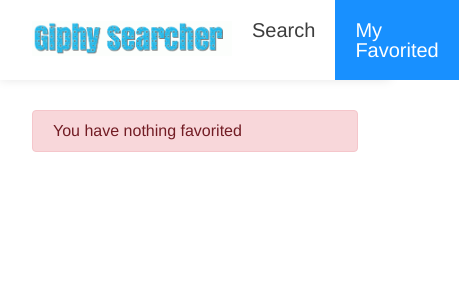
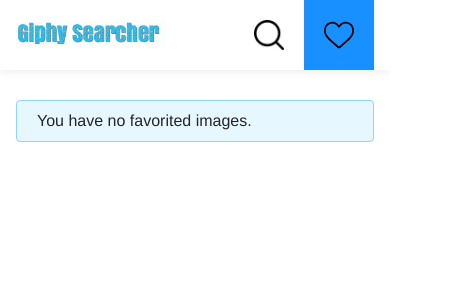
Before and after one commit to nduytu87/giphy-search, an Angular app: page /saved in a window 390 px wide. Shown: the top 300 px of the page, 459 px wide, since content can reach past the window. Built offline with nearby package versions, Linux system fonts and the light colour scheme.

Commit message:
fix responsive

```diff
--- a/src/app/app.component.html
+++ b/src/app/app.component.html
@@ -4,11 +4,18 @@
       <img width="200" src="/assets/img/logo.gif" alt="Giphy Searcher" />
     </div>
     <nav class="nav-links">
-      <a routerLink="search" routerLinkActive="active">Search</a>
-      <a routerLink="saved" routerLinkActive="active"> My Favorited
+      <a routerLink="search" routerLinkActive="active">
+        <img class="hidden-md" src="/assets/img/loupe.png" width="30" />
+        <span class="hidden visible-md">Search</span>
+      </a>
+      <a routerLink="saved" routerLinkActive="active" class="link-favorite">
+        <img class="hidden-md" src="/assets/img/heart.svg" width="30" />
+        <span class="hidden visible-md">My Favorited</span>
         <ng-container *ngIf="totalFavorited$ | async as store">
           <ng-container *ngIf="store.items.length > 0">
-            ({{store.items.length}})
+            <span class="badge" style="margin-left: 4px">{{
+              store.items.length
+            }}</span>
           </ng-container>
         </ng-container>
       </a>
--- a/src/app/app.component.scss
+++ b/src/app/app.component.scss
@@ -6,6 +6,15 @@
     display: flex;
     align-items: center;
     justify-content: space-between;
+
+    .nav-logo {
+      img {
+        width: 200px;
+        @media screen and (max-width: 768px) {
+          width: 150px;
+        }
+      }
+    }
 
     .nav-links {
       display: flex;
@@ -16,9 +25,12 @@
       a {
         padding: 20px;
         text-decoration: none;
-        display: inline-block;
         color: #3d3d3d;
         font-size: 20px;
+        display: flex;
+        align-items: center;
+        justify-content: center;
+        position: relative;
 
         &:hover {
           background-color: #e6f7ff;
--- a/src/app/saved-image/saved-image.component.html
+++ b/src/app/saved-image/saved-image.component.html
@@ -1,8 +1,8 @@
-<div class="container" style="padding-top: 30px;">
-    <div id="image-list">
-        <app-image-list [giphyGifObjects]="giphyGifObjects"></app-image-list>
-    </div>
-    <div *ngIf="giphyGifObjects.length == 0" class="alert alert-danger">
-        You have nothing favorited
-    </div>
+<div class="container" style="padding-top: 30px">
+  <div id="image-list">
+    <app-image-list [giphyGifObjects]="giphyGifObjects"></app-image-list>
+  </div>
+  <div *ngIf="giphyGifObjects.length == 0" class="alert alert-info">
+    You have no favorited images.
+  </div>
 </div>
--- a/src/app/shared/image-list/image-list.component.html
+++ b/src/app/shared/image-list/image-list.component.html
@@ -1,22 +1,72 @@
-<div *ngIf="giphyGifObjects" class="img-list">
-  <div class="list-col">
+<div *ngIf="giphyGifObjects">
+  <!-- TODO: refactor columns loop -->
+  <div class="hidden visible-xl">
+    <div class="img-list">
+      <div class="list-col base-4">
         <ng-container *ngFor="let image of giphyGifObjects; let i = index">
           <app-image [giphyGifObject]="image" *ngIf="i % 4 === 0"></app-image>
         </ng-container>
       </div>
-  <div class="list-col">
+      <div class="list-col base-4">
         <ng-container *ngFor="let image of giphyGifObjects; let i = index">
           <app-image [giphyGifObject]="image" *ngIf="i % 4 === 1"></app-image>
         </ng-container>
       </div>
-  <div class="list-col">
+      <div class="list-col base-4">
         <ng-container *ngFor="let image of giphyGifObjects; let i = index">
           <app-image [giphyGifObject]="image" *ngIf="i % 4 === 2"></app-image>
         </ng-container>
       </div>
-  <div class="list-col">
+      <div class="list-col base-4">
         <ng-container *ngFor="let image of giphyGifObjects; let i = index">
           <app-image [giphyGifObject]="image" *ngIf="i % 4 === 3"></app-image>
         </ng-container>
       </div>
     </div>
+  </div>
+
+  <div class="hidden visible-lg hidden-xl">
+    <div class="img-list">
+      <div class="list-col base-3">
+        <ng-container *ngFor="let image of giphyGifObjects; let i = index">
+          <app-image [giphyGifObject]="image" *ngIf="i % 3 === 0"></app-image>
+        </ng-container>
+      </div>
+      <div class="list-col base-3">
+        <ng-container *ngFor="let image of giphyGifObjects; let i = index">
+          <app-image [giphyGifObject]="image" *ngIf="i % 3 === 1"></app-image>
+        </ng-container>
+      </div>
+      <div class="list-col base-3">
+        <ng-container *ngFor="let image of giphyGifObjects; let i = index">
+          <app-image [giphyGifObject]="image" *ngIf="i % 3 === 2"></app-image>
+        </ng-container>
+      </div>
+    </div>
+  </div>
+
+  <div class="hidden visible-md hidden-lg">
+    <div class="img-list">
+      <div class="list-col base-2">
+        <ng-container *ngFor="let image of giphyGifObjects; let i = index">
+          <app-image [giphyGifObject]="image" *ngIf="i % 2 === 0"></app-image>
+        </ng-container>
+      </div>
+      <div class="list-col base-2">
+        <ng-container *ngFor="let image of giphyGifObjects; let i = index">
+          <app-image [giphyGifObject]="image" *ngIf="i % 2 === 1"></app-image>
+        </ng-container>
+      </div>
+    </div>
+  </div>
+
+  <div class="hidden-md">
+    <div class="img-list">
+      <div class="list-col">
+        <ng-container *ngFor="let image of giphyGifObjects">
+          <app-image [giphyGifObject]="image"></app-image>
+        </ng-container>
+      </div>
+    </div>
+  </div>
+</div>
--- a/src/app/shared/image-list/image-list.component.scss
+++ b/src/app/shared/image-list/image-list.component.scss
@@ -4,6 +4,19 @@
 
   .list-col {
     margin: 0 16px;
-    flex: 1 1 25%;
+    &.base-4 {
+      margin: 0 16px;
+      flex: 1 1 25%;
+    }
+
+    &.base-3 {
+      margin: 0 16px;
+      flex: 1 1 33.3333%;
+    }
+
+    &.base-2 {
+      margin: 0 16px;
+      flex: 1 1 50%;
+    }
   }
 }
--- a/src/app/shared/image/image.component.html
+++ b/src/app/shared/image/image.component.html
@@ -1,10 +1,14 @@
 <div class="img-container" (click)="saveFavorite()">
+  <picture>
+    <source [srcset]="giphyGifObject?.images?.fixed_height?.url" />
     <img
       [src]="giphyGifObject?.images?.fixed_height?.url"
       width="100%"
       height="200"
+      alt="giphy object"
       class="gallery-img"
     />
+  </picture>
   <div class="overlay"></div>
   <div [ngClass]="{ favorited: favorited }"><span class="heart"></span></div>
 </div>
--- a/src/styles.scss
+++ b/src/styles.scss
@@ -145,7 +145,7 @@ input:focus {
 .container {
   max-width: 1200px;
   margin: 0 auto;
-  padding: 0 32px;
+  padding: 0 16px;
 }
 
 button {
@@ -180,17 +180,86 @@ button {
   }
 }
 
-
-.alert{
+.alert {
   position: relative;
-  padding: .75rem 1.25rem;
+  padding: 0.75rem 1.25rem;
   margin-bottom: 1rem;
   border: 1px solid transparent;
-  border-radius: .25rem;
+  border-radius: 0.25rem;
 
-  &.alert-danger{
-      color: #721c24;
-      background-color: #f8d7da;
-      border-color: #f5c6cb;
+  &.alert-danger {
+    color: #721c24;
+    background-color: #f8d7da;
+    border-color: #f5c6cb;
+  }
+
+  &.alert-info {
+    color: rgba(0, 0, 0, 0.85);
+    background-color: #e6f7ff;
+    border-color: #91d5ff;
   }
 }
+
+.badge {
+  background-color: #ed2324;
+  border-radius: 50%;
+  min-width: 14px;
+  height: 14px;
+  text-align: center;
+  padding: 4px;
+  display: block;
+  position: absolute;
+  top: 4px;
+  right: 4px;
+  color: #fff;
+  font-size: 14px;
+  line-height: 14px;
+}
+
+// responsive utilities
+.hidden,
+.hidden-sm {
+  display: none;
+}
+
+@media screen and (min-width: 768px) {
+  .hidden-md {
+    display: none !important;
+  }
+  .visible-md {
+    display: block !important;
+  }
+  a span {
+    &.visible-md {
+      display: inline-block !important;
+    }
+  }
+}
+
+@media screen and (min-width: 992px) {
+  .hidden-lg {
+    display: none !important;
+  }
+  .visible-lg {
+    display: block !important;
+  }
+  a span {
+    &.visible-lg {
+      display: inline-block !important;
+    }
+  }
+}
+
+@media screen and (min-width: 1200px) {
+  .visible-xl {
+    display: block !important;
+  }
+  .hidden-xl {
+    display: none !important;
+  }
+  a span {
+    &.visible-xl {
+      display: inline-block !important;
+    }
+  }
+}
```
Also changed, not shown: src/app/search-image/search-image.component.html (+7 -6 lines), src/assets/img/loupe.png (added). Lines whose indentation alone changed are shown as unchanged.
